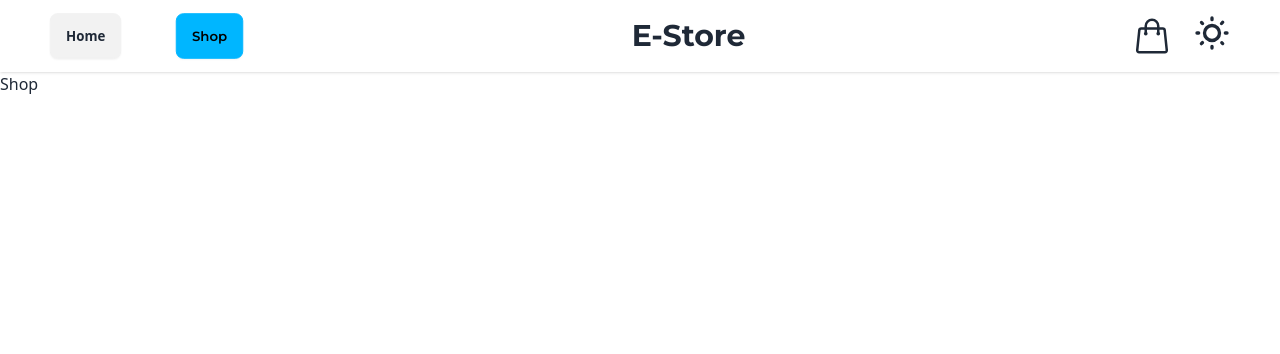
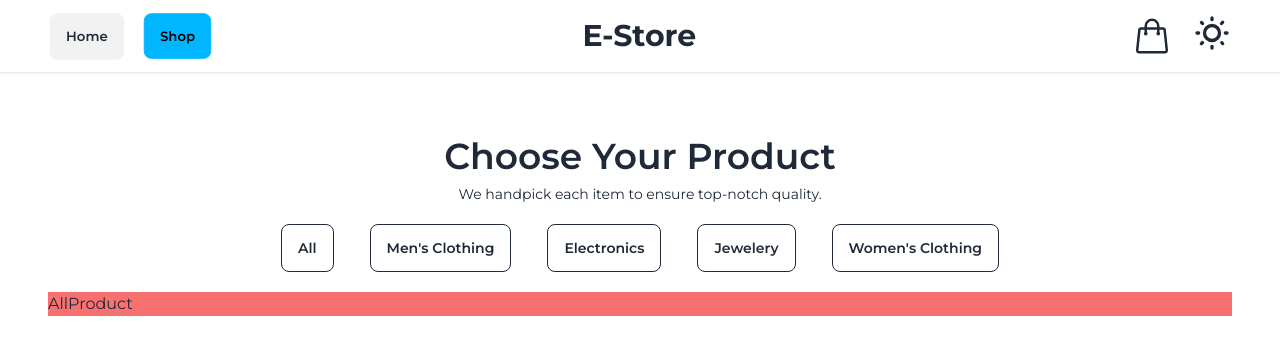
Before and after one commit to RijoKsd/E-Store, a React (Vite) app: page /shop in a window 1280 px wide. Shown: the top 354 px of the page. Built offline with nearby package versions, Linux system fonts and the light colour scheme; what @midudev/tailwind-animations would draw is missing.

Commit message:
feat: :white_check_mark: Add Filter product section

```diff
--- a/package.json
+++ b/package.json
@@ -13,6 +13,7 @@
     "@heroicons/react": "^2.1.3",
     "@midudev/tailwind-animations": "^0.0.7",
     "@reduxjs/toolkit": "^2.2.5",
+    "axios": "^1.6.8",
     "react": "^18.2.0",
     "react-dom": "^18.2.0",
     "react-redux": "^9.1.2",
--- a/src/pages/NavComponents/Nav.jsx
+++ b/src/pages/NavComponents/Nav.jsx
@@ -2,13 +2,13 @@ import { useState } from "react";
 import { Icons } from "../../constants/icons";
 import { NavLink } from "react-router-dom";
 
-const NavLinks = ({ mobile }) => {
+const NavLinks = () => {
   return (
     <>
       <NavLink
         to="/"
         className={({ isActive }) =>
-          isActive ? "btn btn-info  font-montserrat" : "btn font-montserrat`"
+          isActive ? "btn btn-info  font-montserrat" : "btn font-montserrat"
         }
       >
         Home
@@ -17,7 +17,7 @@ const NavLinks = ({ mobile }) => {
       <NavLink
         to="/shop"
         className={({ isActive }) =>
-          isActive ? "btn btn-info  font-montserrat" : "btn font-montserrat`"
+          isActive ? "btn btn-info  font-montserrat" : "btn font-montserrat"
         }
       >
         Shop
@@ -28,13 +28,14 @@ const NavLinks = ({ mobile }) => {
 
 const Nav = () => {
   const [isOpen, setIsOpen] = useState(false);
+  // Toggle open/closed state
   const toggleNavbar = () => setIsOpen(!isOpen);
   const { Bars3, XMark } = Icons;
 
   return (
     <>
-      <nav className="md:w-2/12 animate-slide-in-left">
-        <div className=" justify-between  gap-4  max-sm:hidden md:flex">
+      <nav className="md:w-1/12 animate-slide-in-left">
+        <div className=" justify-between  gap-4  hidden md:flex">
           <NavLinks />
         </div>
         <div className="">
@@ -49,7 +50,7 @@ const Nav = () => {
         <div
           className={`absolute pt-10 top-[11%] flex flex-col w-[80%] h-[80%] left-0 gap-2 px-10 bg-slate-800 text-white shadow-md rounded animate-shake z-50 `}
         >
-          <NavLinks mobile />
+          <NavLinks />
         </div>
       )}
     </>
--- /dev/null
+++ b/src/pages/Shop/AllProduct.jsx
@@ -0,0 +1,9 @@
+
+
+const AllProduct = () => {
+  return (
+    <div className="bg-red-400 w-full mt-5">AllProduct</div>
+  )
+}
+
+export default AllProduct
--- /dev/null
+++ b/src/pages/Shop/FilterProduct.jsx
@@ -0,0 +1,25 @@
+const FilterProduct = () => {
+  return (
+    <div className="flex  flex-col items-center">
+      <h1 className="text-2xl md:text-4xl font-semibold animate-fade-in-down  ">
+        Choose Your Product
+      </h1>
+      <p className="text-xs text-center md:text-sm mt-2 animate-fade-in-down">
+        We handpick each item to ensure top-notch quality.
+      </p>
+
+      {/*  this is the filter product component that will be used in the filter product page*/}
+      <div className=" mt-5 animate-tilt">
+        <ul className="flex flex-wrap justify-center gap-2 md:gap-9">
+          <li className="btn btn-outline  ">All</li>
+          <li className="btn btn-outline"> Men&#39;s Clothing</li>
+          <li className="btn btn-outline">Electronics</li>
+          <li className="btn btn-outline">Jewelery </li>
+          <li className="btn btn-outline"> Women&#39;s Clothing</li>
+        </ul>
+      </div>
+    </div>
+  );
+};
+
+export default FilterProduct;
--- a/src/pages/Shop/Shop.jsx
+++ b/src/pages/Shop/Shop.jsx
@@ -1,8 +1,18 @@
+import { Outlet } from "react-router-dom"
+import FilterProduct from "./FilterProduct"
 
 
 const Shop = () => {
   return (
-    <div>Shop</div>
+   <section className=" px-2 pt-5 md:pt-16 md:px-12  min-h-svh font-montserrat">
+    <div>
+        <FilterProduct />
+        <Outlet />
+    </div>
+
+
+
+   </section>
   )
 }
 
--- a/src/redux/theme/themeSlice.jsx
+++ b/src/redux/theme/themeSlice.jsx
@@ -4,15 +4,12 @@ const initialState = {
   currentTheme: localStorage.getItem("theme") || "light",
 };
 
-
 const themeSlice = createSlice({
   name: "theme",
   initialState,
   reducers: {
     toggleTheme: (state) => {
-        console.log(state.currentTheme, "state.currentTheme")
-        state.currentTheme = state.currentTheme === "light" ? "dark" : "light";
-
+      state.currentTheme = state.currentTheme === "light" ? "dim" : "light";
     },
   },
 });
--- a/src/routes/routes.jsx
+++ b/src/routes/routes.jsx
@@ -1,5 +1,6 @@
 import Header from "../components/Header";
 import Hero from "../components/Hero";
+import AllProduct from "../pages/Shop/AllProduct";
 import Shop from "../pages/Shop/Shop";
 
 const routes = [
@@ -14,6 +15,10 @@ const routes = [
       {
         path: "/shop",
         element: <Shop />,
+        children:[
+          {index:true, element:<AllProduct />},
+
+        ]
       },
     ],
   },
--- a/tailwind.config.js
+++ b/tailwind.config.js
@@ -18,6 +18,6 @@ export default {
   },
   plugins: [daisyui, animations],
   daisyui: {
-    themes: ["light", "dark"],
+    themes: ["light", "dim"],
   },
 };
```
Also changed, not shown: src/apis/FetchApi.jsx (added), 2 other files (tests, documents, lock files or other folders).
